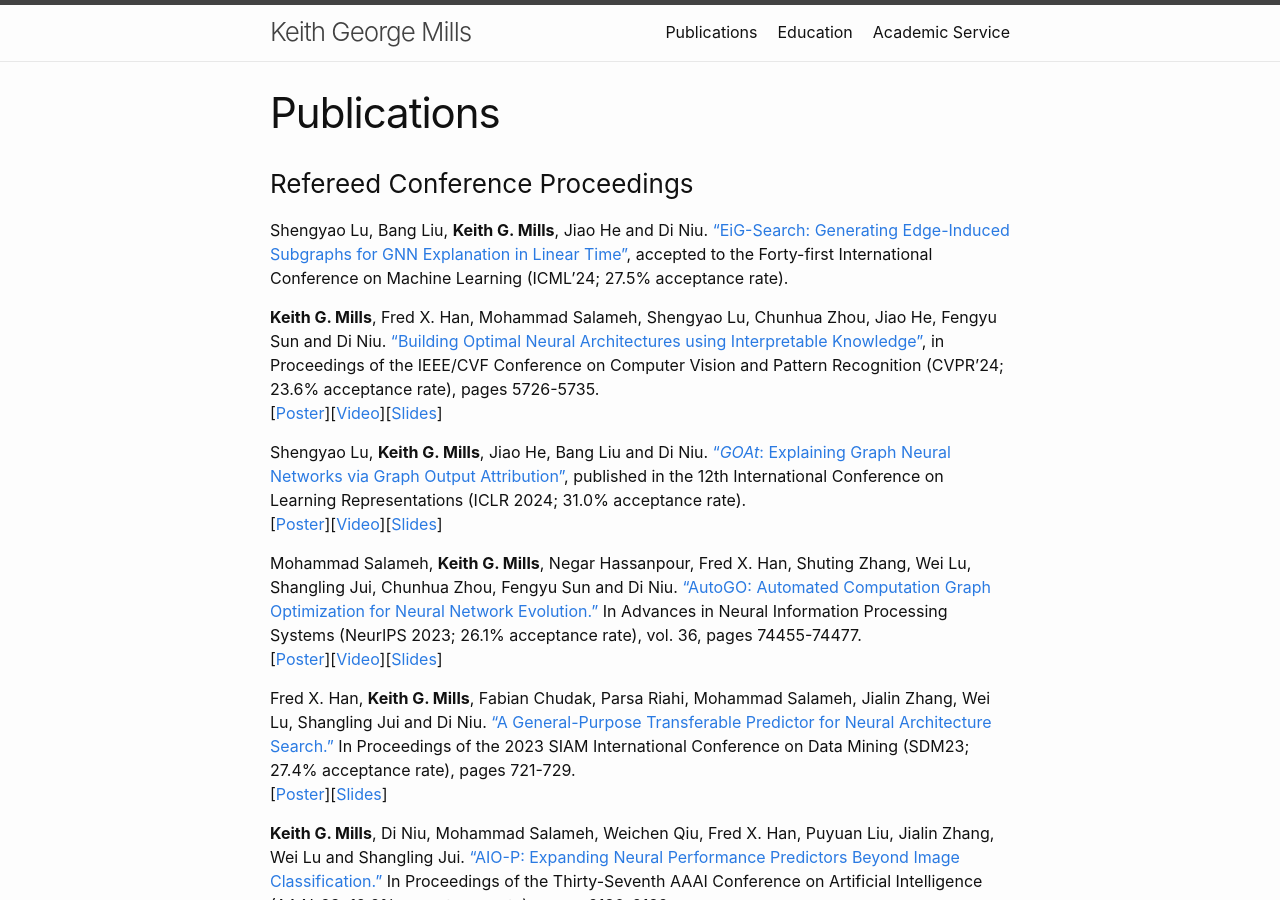
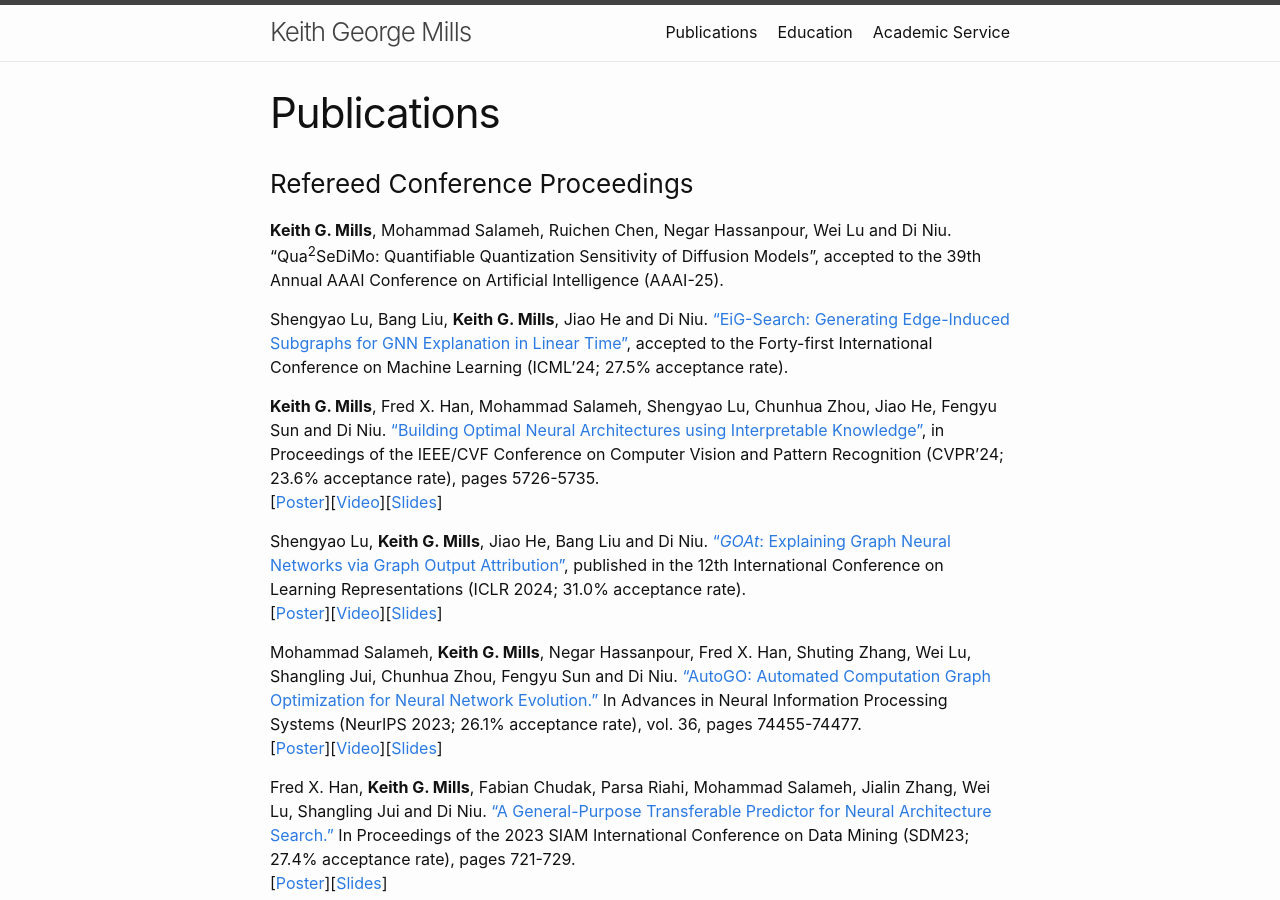
Before and after one commit to kgmills/kgmills.github.io, a Jekyll site: the page built from publications.markdown, in a window 1280 px wide and 900 px high. Built offline with Jekyll 4.4.1, drawn with Linux system fonts in a browser that asks for light colours.

Commit message:
Qua2SeDiMo accepted

```diff
--- a/publications.markdown
+++ b/publications.markdown
@@ -6,6 +6,8 @@
 ---
 
 ### Refereed Conference Proceedings
+**Keith G. Mills**, Mohammad Salameh, Ruichen Chen, Negar Hassanpour, Wei Lu and Di Niu. "Qua<sup>2</sup>SeDiMo: Quantifiable Quantization Sensitivity of Diffusion Models", accepted to the 39th Annual AAAI Conference on Artificial Intelligence (AAAI-25).
+
 Shengyao Lu, Bang Liu, **Keith G. Mills**, Jiao He and Di Niu. <a href="https://kgmills.github.io/assets/papers/EiG-Search_ICML24.pdf">"EiG-Search: Generating Edge-Induced Subgraphs for GNN Explanation in Linear Time"</a>, accepted to the Forty-first International Conference on Machine Learning (ICML'24; 27.5% acceptance rate).
 
 **Keith G. Mills**, Fred X. Han, Mohammad Salameh, Shengyao Lu, Chunhua Zhou, Jiao He, Fengyu Sun and Di Niu. <a href="https://kgmills.github.io/assets/papers/AutoBuild_CVPR24.pdf">"Building Optimal Neural Architectures using Interpretable Knowledge"</a>, in Proceedings of the IEEE/CVF Conference on Computer Vision and Pattern Recognition (CVPR'24; 23.6% acceptance rate), pages 5726-5735.<br>
```
